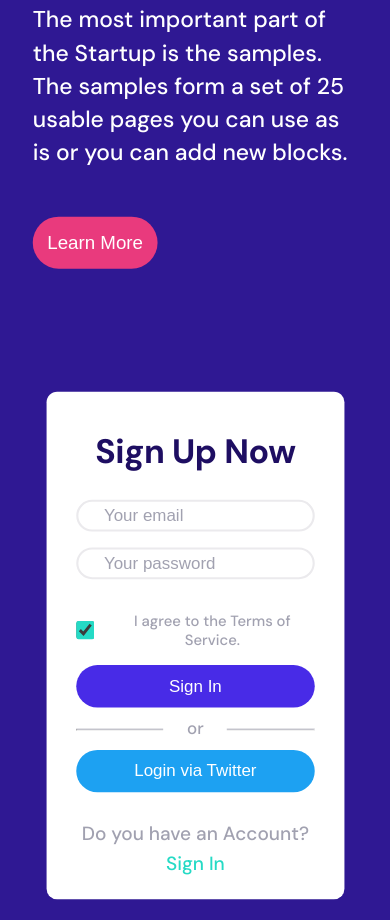
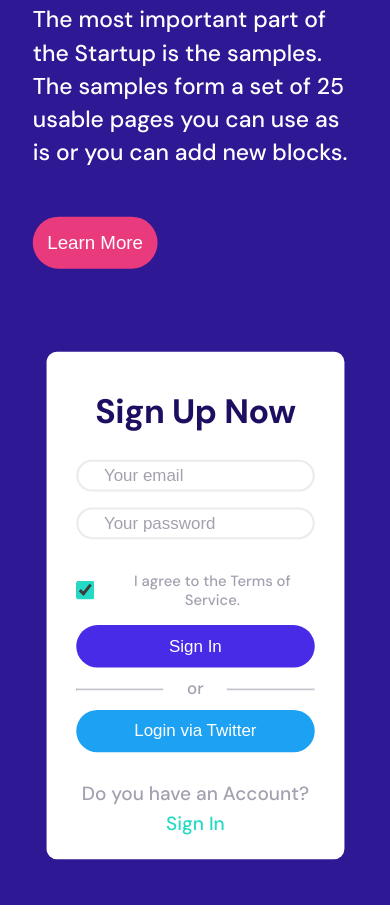
Before and after one commit to aswintrikkur/Signup_page_clone, a plain HTML site: page index.html in a window 390 px wide. Shown: the part 376-1296 px from the top of the page. Drawn offline with Linux system fonts and the light colour scheme.

Commit message:
readme create

```diff
--- a/style.css
+++ b/style.css
@@ -176,6 +176,7 @@ header ul li:first-child {
 	.main-container {
 		padding: 35px 0;
 		padding-inline: clamp(10px, 10%, 50px);
+        padding-bottom: 60px;
 	}
 
 	/* -----header---- */
@@ -204,7 +205,7 @@ header ul li:first-child {
 
 	/* ------signup form------ */
 	.body-container .signup-form {
-		margin-top: 100px;
+		margin-top: 60px;
 		scale: 1.06;
 		width: clamp(200px, 90%, 430px);
 		min-width: 200px;
```
Also changed, not shown: 1 other file.
